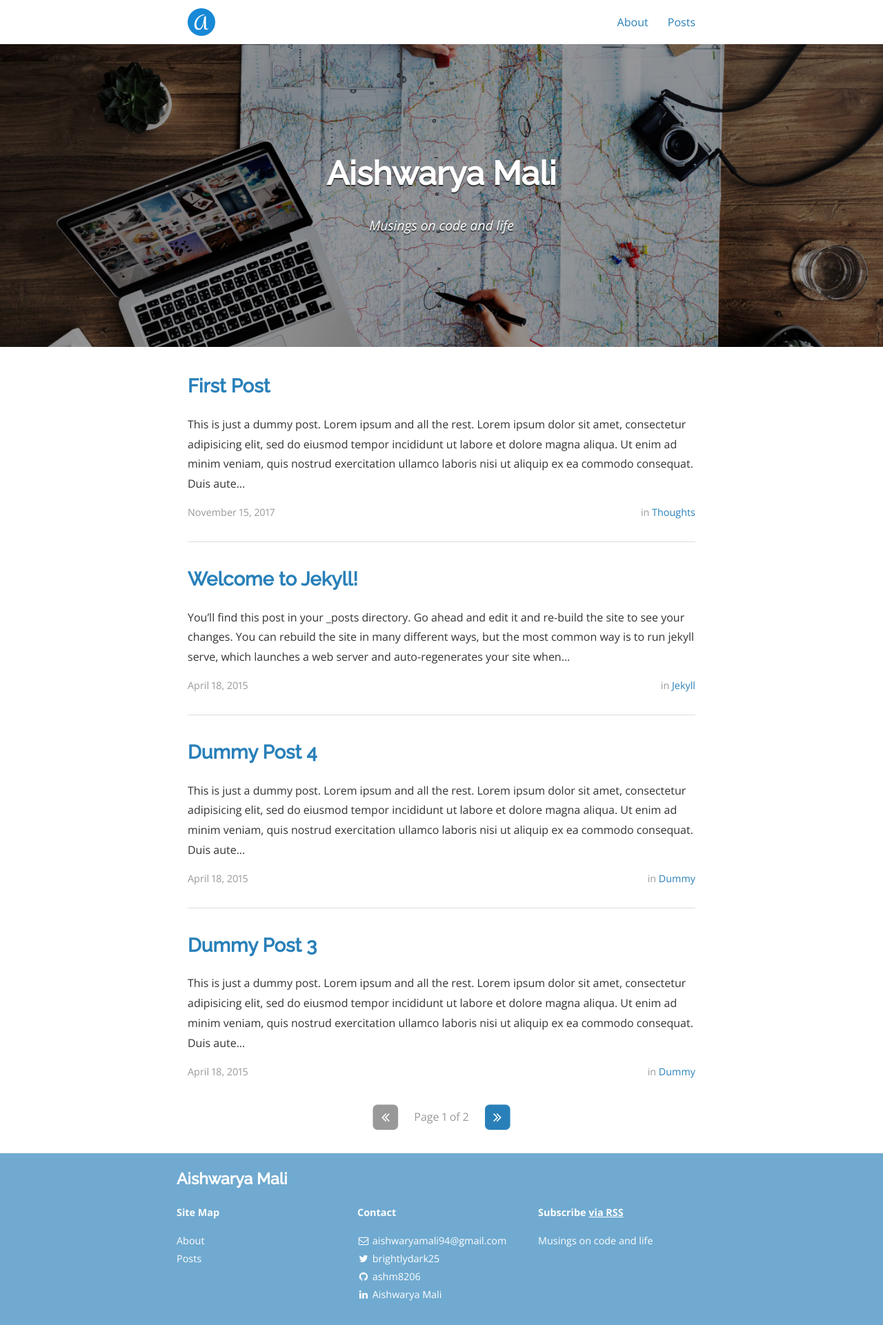
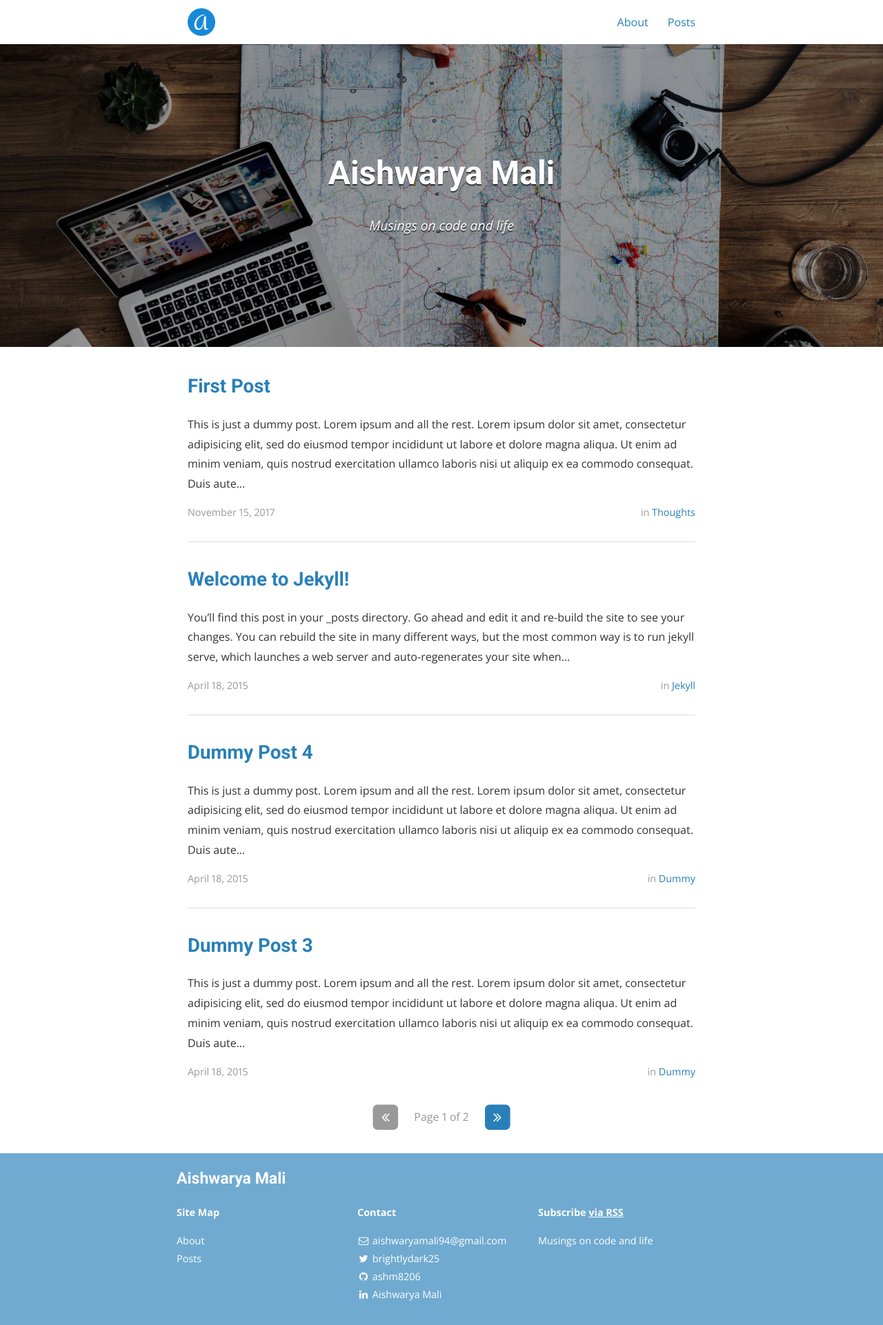
Before and after one commit to ashm8206/ashm8206.github.io, a Jekyll site: the page built from index.html, in a window 1280 px wide. Shown: the whole page at 69% size. Built offline with Jekyll 4.4.1, drawn with Linux system fonts in a browser that asks for light colours; nearby versions of some CDN libraries; the list of posts is cut into pages by our own code.

Commit message:
Update _variables.scss
updated scss

```diff
--- a/_sass/base/_variables.scss
+++ b/_sass/base/_variables.scss
@@ -3,7 +3,7 @@
 
 // Typography
 $base-font-family: "Open Sans", "Helvetica Neue", "Helvetica", "Roboto", "Arial", sans-serif; // $helvetica;
-$heading-font-family: "Raleway", "Helvetica Neue", "Helvetica", "Arial", sans-serif; // $base-font-family;
+$heading-font-family: "Roboto", "Helvetica Neue", "Helvetica", "Arial", sans-serif; // $base-font-family;
 
 // Font Sizes
 $base-font-size: $em-base; // 16px
```
